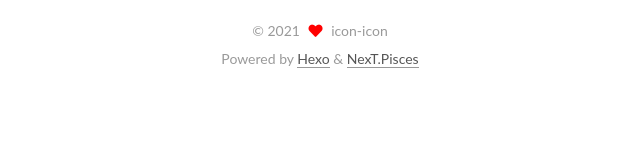
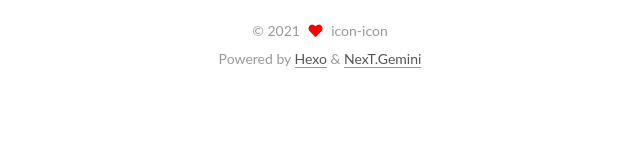
Before and after one commit to icon-icon/icon-icon.github.io, a plain HTML site: page archives/index.html in a window 1280 px wide. Shown: the part 628-794 px from the top of the page, 320-960 px from the left. Drawn offline with Linux system fonts and the light colour scheme.

Commit message:
Site updated: 2021-01-29 17:53:31

```diff
--- a/archives/index.html
+++ b/archives/index.html
@@ -17,7 +17,7 @@
 
 <script id="hexo-configurations">
     var NexT = window.NexT || {};
-    var CONFIG = {"hostname":"icon-icon.github.io","root":"/","scheme":"Pisces","version":"7.8.0","exturl":false,"sidebar":{"position":"left","display":"post","padding":18,"offset":12,"onmobile":false},"copycode":{"enable":false,"show_result":false,"style":null},"back2top":{"enable":true,"sidebar":false,"scrollpercent":false},"bookmark":{"enable":false,"color":"#222","save":"auto"},"fancybox":false,"mediumzoom":false,"lazyload":false,"pangu":false,"comments":{"style":"tabs","active":null,"storage":true,"lazyload":false,"nav":null},"algolia":{"hits":{"per_page":10},"labels":{"input_placeholder":"Search for Posts","hits_empty":"We didn't find any results for the search: ${query}","hits_stats":"${hits} results found in ${time} ms"}},"localsearch":{"enable":false,"trigger":"auto","top_n_per_article":1,"unescape":false,"preload":false},"motion":{"enable":true,"async":false,"transition":{"post_block":"fadeIn","post_header":"slideDownIn","post_body":"slideDownIn","coll_header":"slideLeftIn","sidebar":"slideUpIn"}}};
+    var CONFIG = {"hostname":"icon-icon.github.io","root":"/","scheme":"Gemini","version":"7.8.0","exturl":false,"sidebar":{"position":"left","display":"post","padding":18,"offset":12,"onmobile":false},"copycode":{"enable":false,"show_result":false,"style":null},"back2top":{"enable":true,"sidebar":false,"scrollpercent":false},"bookmark":{"enable":false,"color":"#222","save":"auto"},"fancybox":false,"mediumzoom":false,"lazyload":false,"pangu":false,"comments":{"style":"tabs","active":null,"storage":true,"lazyload":false,"nav":null},"algolia":{"hits":{"per_page":10},"labels":{"input_placeholder":"Search for Posts","hits_empty":"We didn't find any results for the search: ${query}","hits_stats":"${hits} results found in ${time} ms"}},"localsearch":{"enable":false,"trigger":"auto","top_n_per_article":1,"unescape":false,"preload":false},"motion":{"enable":true,"async":false,"transition":{"post_block":"fadeIn","post_header":"slideDownIn","post_body":"slideDownIn","coll_header":"slideLeftIn","sidebar":"slideUpIn"}}};
   </script>
 
   <meta property="og:type" content="website">
@@ -282,7 +282,7 @@
   </span>
   <span class="author" itemprop="copyrightHolder">icon-icon</span>
 </div>
-  <div class="powered-by">Powered by <a href="https://hexo.io/" class="theme-link" rel="noopener" target="_blank">Hexo</a> & <a href="https://pisces.theme-next.org/" class="theme-link" rel="noopener" target="_blank">NexT.Pisces</a>
+  <div class="powered-by">Powered by <a href="https://hexo.io/" class="theme-link" rel="noopener" target="_blank">Hexo</a> & <a href="https://theme-next.org/" class="theme-link" rel="noopener" target="_blank">NexT.Gemini</a>
   </div>
 
 
```
Also changed, not shown: 2021/01/29/hello-world/index.html (+2 -2 lines), archives/2021/01/index.html (+2 -2 lines), archives/2021/index.html (+2 -2 lines), index.html (+2 -2 lines).
